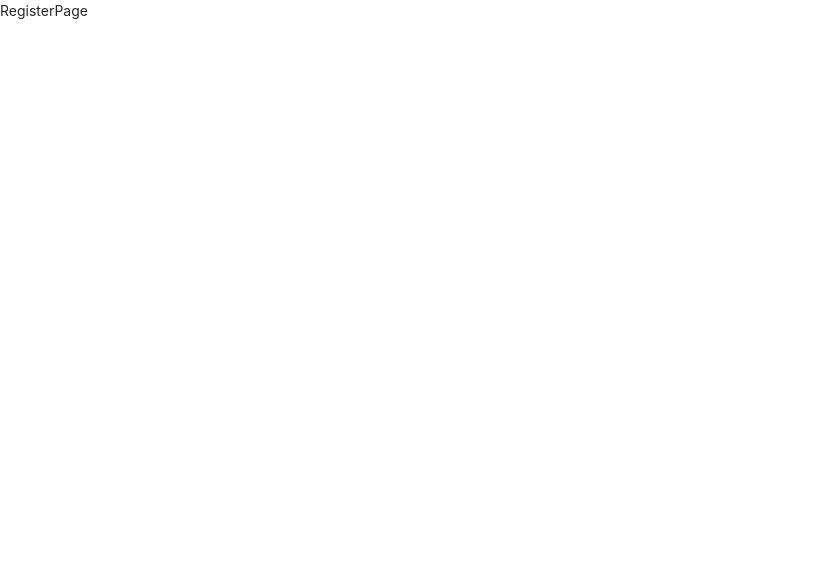
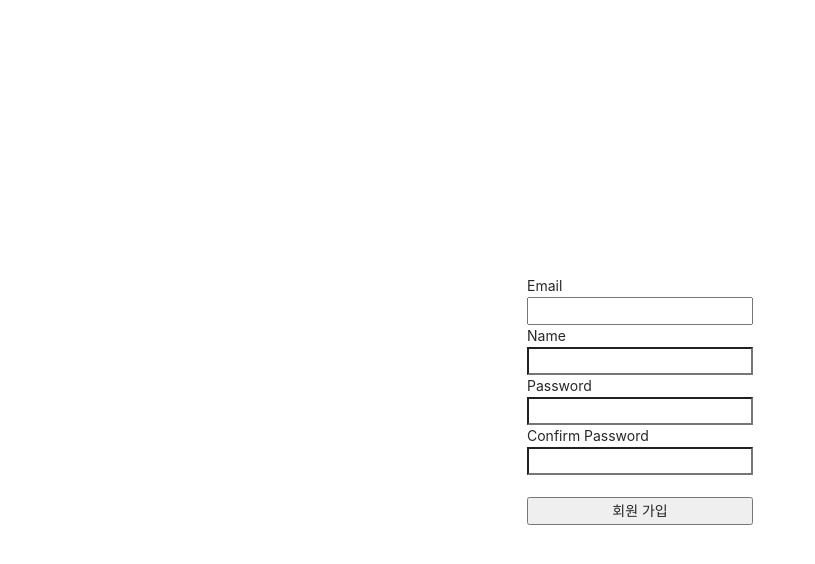
Before and after one commit to dktkwhdk1/My-Boiler-Plate, a React (Create React App) app in the folder client/: page /register in a window 1280 px wide. Shown: the top 564 px of the page, without its empty margins (0-815 px from the left). Built offline with nearby package versions, Linux system fonts and the light colour scheme.

Commit message:
Add register page

```diff
--- a/client/src/_actions/types.js
+++ b/client/src/_actions/types.js
@@ -1 +1,2 @@
 export const LOGIN_USER = 'login_user';
+export const REGISTER_USER = 'register_user';
--- a/client/src/_actions/user_action.js
+++ b/client/src/_actions/user_action.js
@@ -1,5 +1,5 @@
 import axios from 'axios';
-import { LOGIN_USER } from './types';
+import { LOGIN_USER, REGISTER_USER } from './types';
 
 export function loginUser(dataToSubmit) {
   const request = axios
@@ -10,3 +10,13 @@ export function loginUser(dataToSubmit) {
     payload: request,
   };
 }
+
+export function registerUser(dataToSubmit) {
+  const request = axios
+    .post('/api/users/register', dataToSubmit)
+    .then(response => response.data);
+  return {
+    type: REGISTER_USER,
+    payload: request,
+  };
+}
--- a/client/src/_reducers/user_reducer.js
+++ b/client/src/_reducers/user_reducer.js
@@ -1,10 +1,12 @@
-import { LOGIN_USER } from '../_actions/types';
+import { LOGIN_USER, REGISTER_USER } from '../_actions/types';
 
 export default function (state = {}, action) {
+  console.log(state);
   switch (action.type) {
     case LOGIN_USER:
       return { ...state, loginSuccess: action.payload };
-
+    case REGISTER_USER:
+      return { ...state, register: action.payload };
     default:
       return state;
   }
--- a/client/src/components/views/RegisterPage/RegisterPage.js
+++ b/client/src/components/views/RegisterPage/RegisterPage.js
@@ -1,7 +1,84 @@
-import React from 'react';
+import React, { useState } from 'react';
+import { useDispatch } from 'react-redux';
+import { registerUser } from '../../../_actions/user_action';
 
-function RegisterPage() {
-  return <div>RegisterPage</div>;
+function RegisterPage(props) {
+  const dispatch = useDispatch();
+  const [Email, setEmail] = useState('');
+  const [Name, setName] = useState('');
+  const [Password, setPassword] = useState('');
+  const [ConfirmPassword, setConfirmPassword] = useState('');
+
+  const onEmailHandler = event => {
+    setEmail(event.currentTarget.value);
+  };
+
+  const onNameHandler = event => {
+    setName(event.currentTarget.value);
+  };
+
+  const onPasswordHandler = event => {
+    setPassword(event.currentTarget.value);
+  };
+
+  const onConfirmPasswordHandler = event => {
+    setConfirmPassword(event.currentTarget.value);
+  };
+
+  const onSubmitHandler = event => {
+    event.preventDefault();
+
+    if (Password !== ConfirmPassword) {
+      return alert('비밀번호를 확인해주세요');
+    }
+
+    const body = {
+      email: Email,
+      name: Name,
+      password: Password,
+    };
+
+    dispatch(registerUser(body)).then(response => {
+      console.log(response);
+      if (response.payload.success) {
+        props.history.push('/login');
+      } else {
+        alert('Error');
+      }
+    });
+  };
+
+  return (
+    <div
+      style={{
+        display: 'flex',
+        justifyContent: 'center',
+        alignItems: 'center',
+        width: '100%',
+        height: '100vh',
+      }}
+    >
+      <form
+        style={{ display: 'flex', flexDirection: 'column' }}
+        onSubmit={onSubmitHandler}
+      >
+        <label>Email</label>
+        <input type='email' value={Email} onChange={onEmailHandler} />
+        <label>Name</label>
+        <input type='text' value={Name} onChange={onNameHandler} />
+        <label>Password</label>
+        <input type='password' value={Password} onChange={onPasswordHandler} />
+        <label>Confirm Password</label>
+        <input
+          type='password'
+          value={ConfirmPassword}
+          onChange={onConfirmPasswordHandler}
+        />
+        <br />
+        <button type='submit'>회원 가입</button>
+      </form>
+    </div>
+  );
 }
 
 export default RegisterPage;
```
